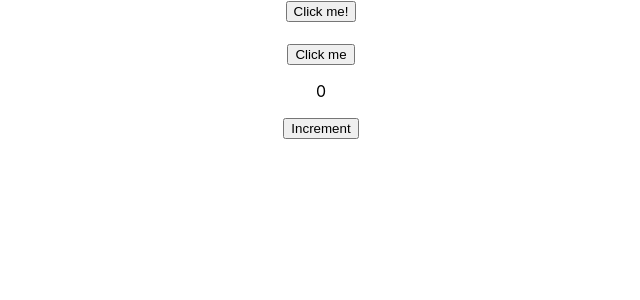
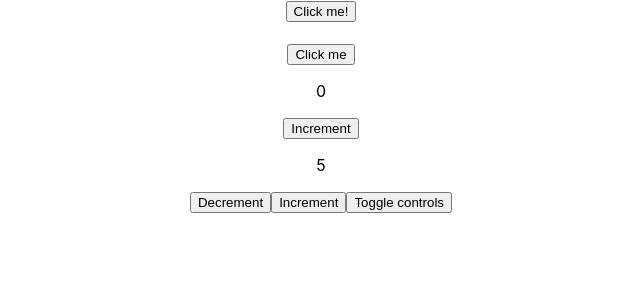
Before and after one commit to fuzzheim/create-react-app-workshop, a React (Create React App) app: page / in a window 1280 px wide. Shown: the top 300 px of the page, without its empty margins (319-959 px from the left). Built offline with nearby package versions, Linux system fonts and the light colour scheme.

Commit message:
Updated counter with props

```diff
--- a/src/App.tsx
+++ b/src/App.tsx
@@ -4,6 +4,7 @@ import "App.css"
 import HelloWorld from "features/HelloWorld"
 import { HelloWorldHeading } from "features/HelloWorldHeading/HelloWorldHeading"
 import { Incrementor } from "features/Incrementor/Incrementor"
+import Counter from "features/Counter"
 
 const App = () => {
 	return (
@@ -11,6 +12,12 @@ const App = () => {
 			<HelloWorld />
 			<HelloWorldHeading />
 			<Incrementor />
+			<Counter
+				initialValue={5}
+				alertCount={(newCount) => {
+					alert(newCount)
+				}}
+			/>
 		</div>
 	)
 }
--- /dev/null
+++ b/src/features/Counter/Counter.tsx
@@ -0,0 +1,45 @@
+import React, { useState } from "react"
+
+interface ICounterProps {
+	/**
+	 * The initial value of the counter.
+	 * @default 0
+	 */
+	initialValue?: number
+	alertCount?: (currentCount: number) => any
+}
+
+// export const Counter: React.FC<ICounterProps> = ({ initialValue = 0 }) => {
+export const Counter: React.FC<ICounterProps> = (props) => {
+	const [ count, setCount ] = useState(props.initialValue || 0)
+	// const [ count, setCount ] = useState(initialValue)
+	const [ showControls, setShowControls ] = useState(true)
+
+	return (
+		<div>
+			<p>{count}</p>
+			{showControls && (
+				<React.Fragment>
+					<button disabled={count <= 0} onClick={() => setCount(count - 1)}>
+						Decrement
+					</button>
+					<button disabled={count >= 10} onClick={() => setCount(count + 1)}>
+						Increment
+					</button>
+				</React.Fragment>
+			)}
+			<button
+				onClick={() => {
+					if (props.alertCount) {
+						props.alertCount(count)
+					}
+					setShowControls(!showControls)
+				}}
+			>
+				Toggle controls
+			</button>
+		</div>
+	)
+}
+
+export default Counter
--- /dev/null
+++ b/src/features/Counter/index.ts
@@ -0,0 +1 @@
+export { default } from "./Counter"
```
